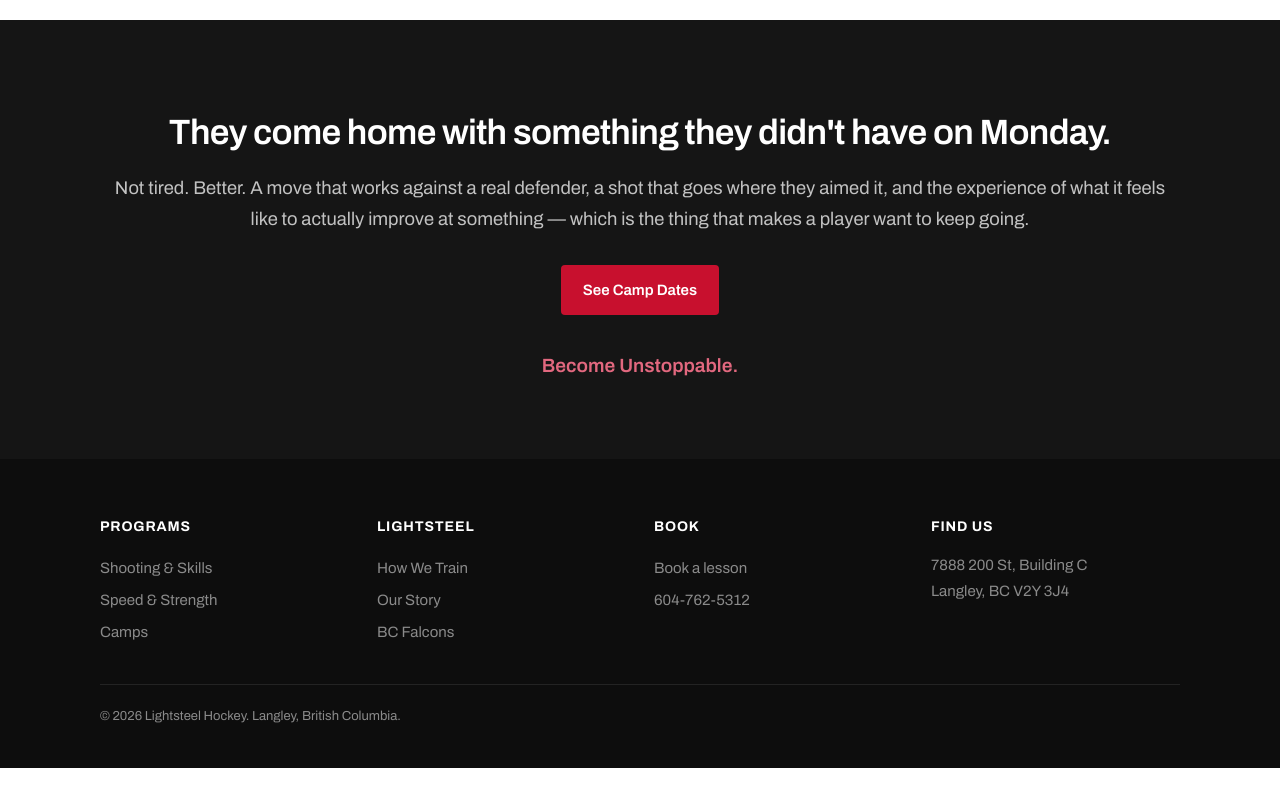
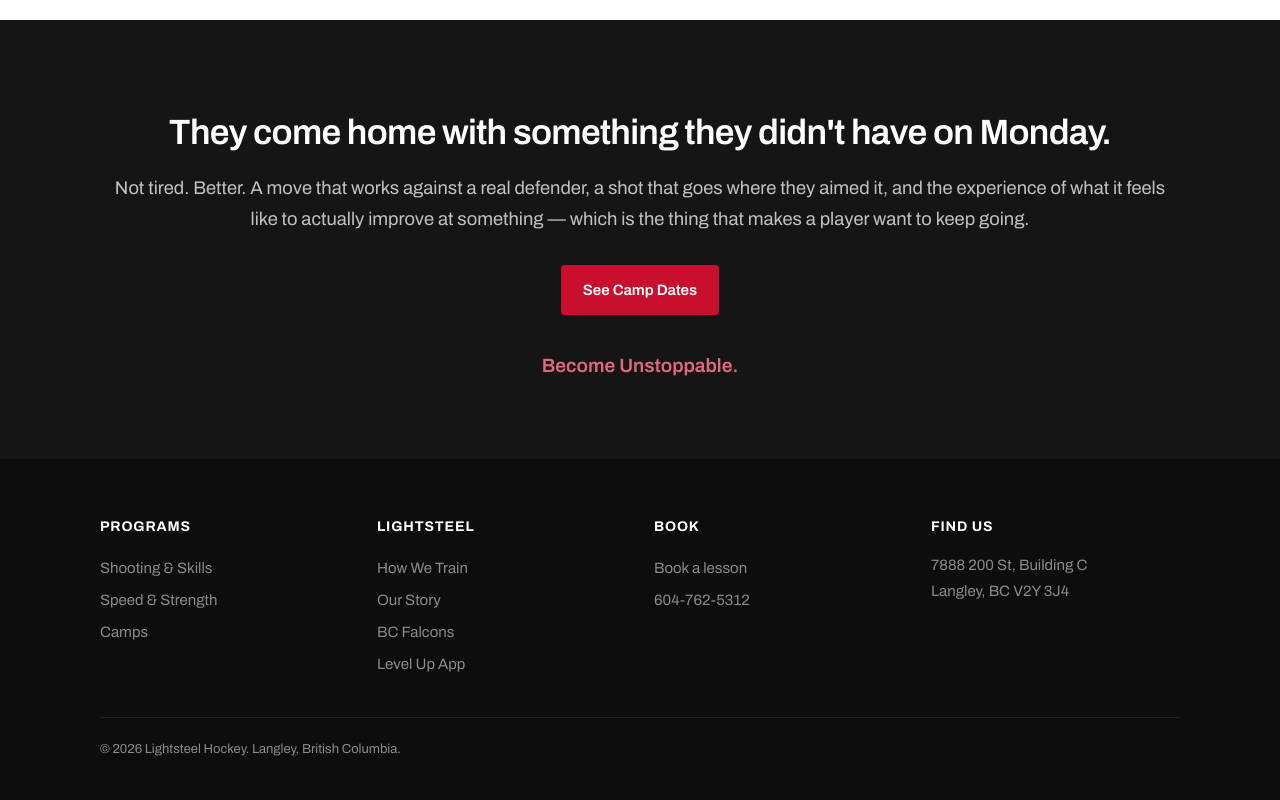
Before and after one commit to kasteel26/lightsteel-website, a plain HTML site: page camps.html in a window 1280 px wide. Shown: the part 3282-4082 px from the top of the page. Before the commit the page ends 4050 px from the top, so only its background shows below. Drawn offline with Linux system fonts and the light colour scheme.

Commit message:
Add Level Up link to Programs menu and footer
Adds a fourth Programs dropdown item and a footer link under Lightsteel on all six pages, both pointing to the Level Up discount page at levelup.hockey/lightsteel. Styled by copying the existing Camps and BC Falcons links.

```diff
--- a/camps.html
+++ b/camps.html
@@ -25,6 +25,7 @@
           <a href="/shooting-and-skills">Shooting &amp; Skills<span>The synthetic ice lab</span></a>
           <a href="/speed-and-strength">Speed &amp; Strength<span>The physical engine</span></a>
           <a href="/camps">Camps<span>A real jump in a short window</span></a>
+          <a href="https://www.levelup.hockey/lightsteel">Level Up App<span>Train at home between sessions</span></a>
         </div>
       </div>
       <a href="/how-we-train">How We Train</a>
@@ -123,6 +124,7 @@
       <a href="/how-we-train">How We Train</a>
       <a href="/our-story">Our Story</a>
       <a href="https://bcfalcons.com">BC Falcons</a>
+      <a href="https://www.levelup.hockey/lightsteel">Level Up App</a>
     </div>
     <div>
       <h4>Book</h4>
```
Also changed, not shown: how-we-train.html (+2 -0 lines), index.html (+2 -0 lines), our-story.html (+2 -0 lines), shooting-and-skills.html (+2 -0 lines), speed-and-strength.html (+2 -0 lines).
